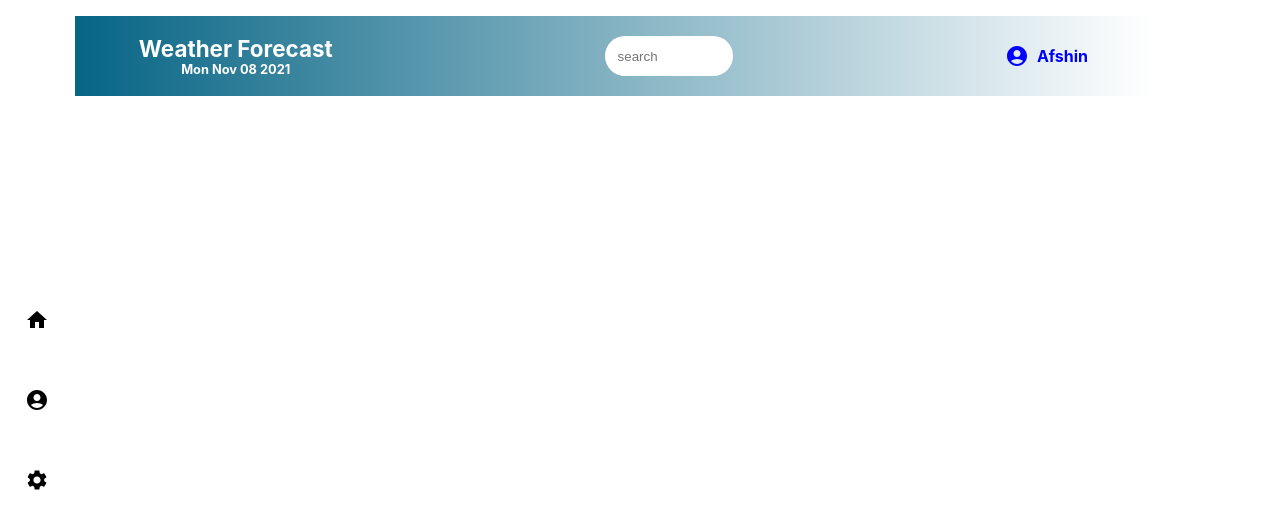
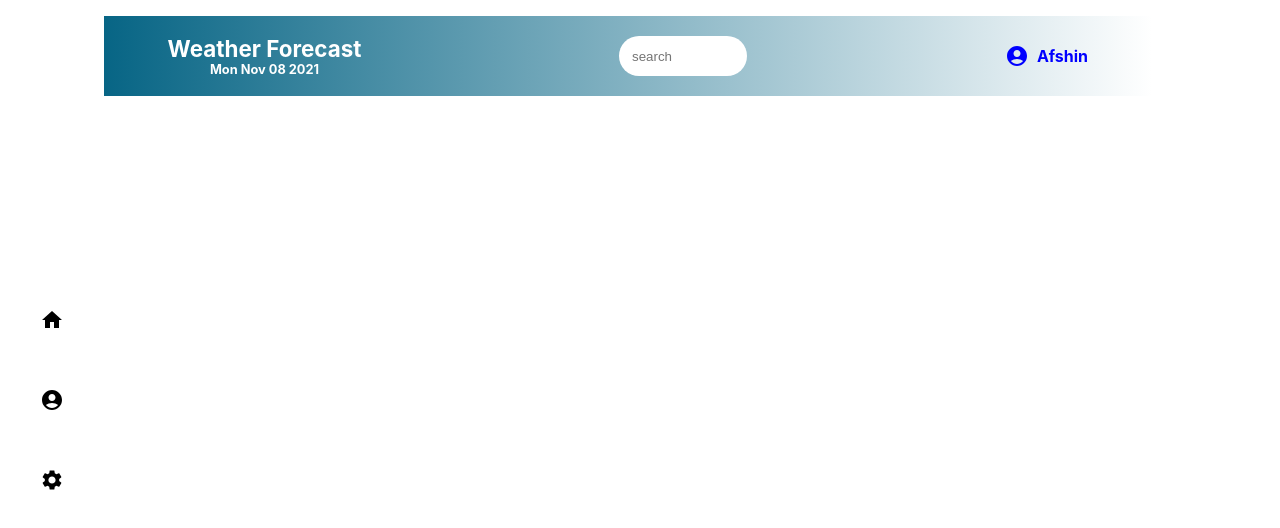
Before and after one commit to afshinaf/weather_app, a React (Create React App) app: page / in a window 1280 px wide. Shown: the top 528 px of the page. Built offline with nearby package versions, Linux system fonts and the light colour scheme.

Commit message:
Create ui of sideBar

```diff
--- a/src/Component/SideBar/SideBar.module.scss
+++ b/src/Component/SideBar/SideBar.module.scss
@@ -2,7 +2,7 @@
     display: flex;
     flex-direction: column;
     text-align: center;
-    width: 7%;
+    width: 10%;
     height: 100vh;
     left: 0;
     box-sizing: border-box;
@@ -24,9 +24,6 @@
             svg {
                 cursor: pointer;
             }
-            :visited {
-                color: #f00;
-            }
         }
     }
 }
```
Also changed, not shown: src/Component/SideBar/SideBar.option.js (added, +8 -0 lines).
